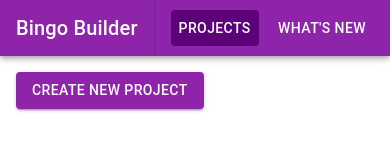
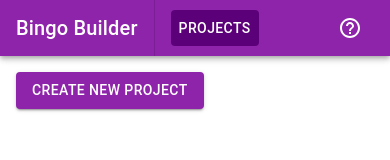
Before and after one commit to DSurguy/bingo-builder, a React (Vite) app: page / in a window 390 px wide. Shown: the top 160 px of the page. Built offline with nearby package versions, Linux system fonts and the light colour scheme.

Commit message:
Smaller news icon on mobile

```diff
--- a/src/components/TopAppBar.tsx
+++ b/src/components/TopAppBar.tsx
@@ -1,5 +1,6 @@
 import React, { useState } from 'react';
-import { AppBar, Button, Divider, Toolbar, Typography, CircularProgress } from '@material-ui/core';
+import { AppBar, Button, Divider, Toolbar, Typography, CircularProgress, useMediaQuery, IconButton } from '@material-ui/core';
+import HelpOutlineIcon from '@material-ui/icons/HelpOutline';
 import { useTheme } from '@material-ui/core/styles';
 import { appStepState, saveInProgressState } from '../store/appState';
 import { useRecoilState, useRecoilValue } from 'recoil';
@@ -13,6 +14,7 @@
   const [loadedProject, setLoadedProjectState] = useRecoilState(loadedProjectState);
   const saveInProgress = useRecoilValue(saveInProgressState);
   const [showNews, setShowNews] = useState(false);
+  const isSmall = useMediaQuery(theme.breakpoints.down('sm'));
 
   const onProjectsButtonClicked = () => {
     if( appStep !== AppStep.projectList ) {
@@ -37,6 +39,13 @@
     )
   }
 
+  const NewsButton = () => {
+    if( isSmall )
+      return <IconButton color="inherit" style={{marginLeft: "auto" }} onClick={() => setShowNews(true)}><HelpOutlineIcon /></IconButton>
+    else
+      return <Button color="inherit" style={{marginLeft: "auto" }} onClick={() => setShowNews(true)}>What's new <HelpOutlineIcon style={{marginLeft: '0.5em' }}/></Button>
+  }
+
   return (
     <AppBar position="static">
       <Toolbar>
@@ -53,7 +62,7 @@
         >Projects</Button>
         {loadedProject ? <Typography style={{ marginLeft: '0.5em', marginRight: '0.5em' }}>/</Typography> : null}
         <LoadedProjectLink />
-        <Button color="inherit" style={{marginLeft: "auto" }} onClick={() => setShowNews(true)}>What's new</Button>
+        <NewsButton />
         <News open={showNews} onClose={() => setShowNews(false)} />
       </Toolbar>
     </AppBar>
```
